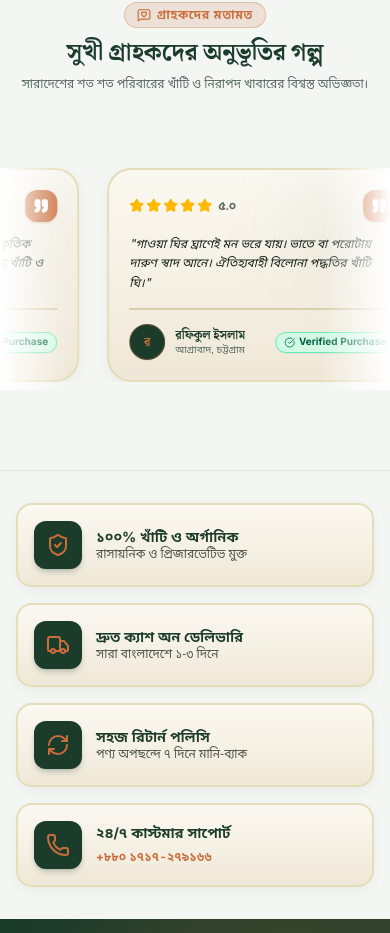
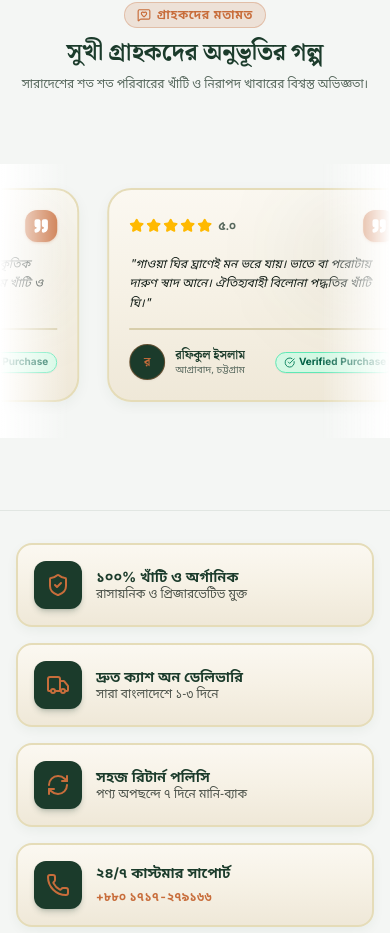
Before and after one commit to tridib371/prokriti-barta, a React (Vite) app: page / in a window 390 px wide. Shown: the part 7269-8202 px from the top of the page. Built offline with nearby package versions, Linux system fonts and the light colour scheme.

Commit message:
fix(home): add vertical breathing room to marquee track to prevent card top green border from being clipped on hover

```diff
--- a/src/components/home/ReviewsCarousel.jsx
+++ b/src/components/home/ReviewsCarousel.jsx
@@ -27,7 +27,7 @@ export default function ReviewsCarousel() {
         </p>
       </div>
 
-      <div className="w-full py-6 overflow-hidden [scrollbar-width:none]">
+      <div className="w-full py-4 sm:py-6 overflow-hidden [scrollbar-width:none]">
         <Marquee
           speed={36}
           pauseOnHover={true}
@@ -35,7 +35,7 @@ export default function ReviewsCarousel() {
           autoFill={true}
           gradient={true}
           gradientWidth={70}
-          className="overflow-hidden py-2 [scrollbar-width:none]"
+          className="overflow-hidden py-4 sm:py-5 [scrollbar-width:none]"
         >
           {reviews.map((rev, idx) => {
             const userName = lang === 'bn' ? (rev.userNameBn || rev.userName) : (rev.userNameEn || rev.userName);
--- a/src/index.css
+++ b/src/index.css
@@ -65,10 +65,12 @@ body, [class*="font-bn"], .font-display, .font-body {
   background: var(--ink);
 }
 
-/* Ensure React Fast Marquee never renders an unwanted horizontal scrollbar */
+/* Ensure React Fast Marquee never renders an unwanted horizontal scrollbar & has ample room for hover effects */
 .rfm-marquee-container, .rfm-marquee, .rfm-initial-child-container {
   overflow-x: hidden !important;
   scrollbar-width: none !important;
+  padding-top: 12px;
+  padding-bottom: 12px;
 }
 .rfm-marquee-container::-webkit-scrollbar,
 .rfm-marquee::-webkit-scrollbar {
```
